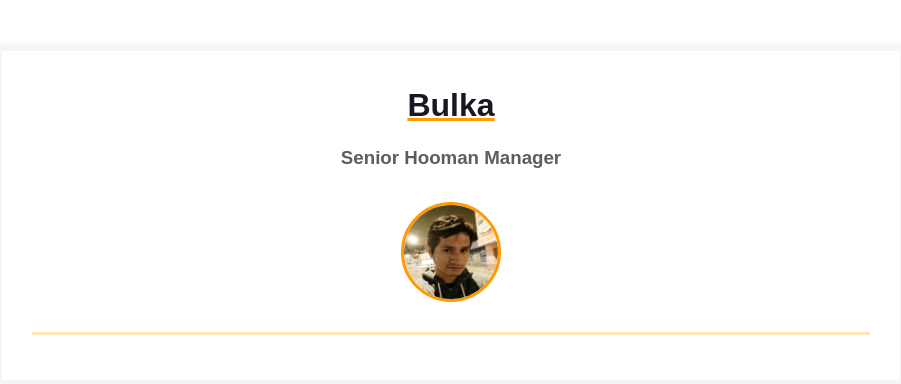
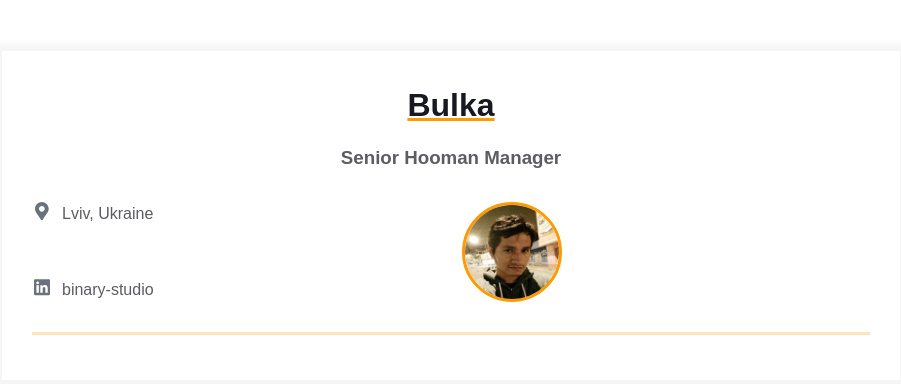
Before and after one commit to LevDoesCode/homepage, a plain HTML site: page index.html in a window 1280 px wide. Shown: the whole page, without its empty margins (189-1090 px from the left). Drawn offline with Linux system fonts and the light colour scheme.

Commit message:
Added profile links

```diff
--- a/index.html
+++ b/index.html
@@ -1,11 +1,13 @@
 <!DOCTYPE html>
 <html>
+
 <head>
   <meta charset="UTF-8" />
   <title>Résumé</title>
   <link rel="stylesheet" href="styles.css" />
   <meta name="viewport" content="width=device-width, initial-scale=1" />
 </head>
+
 <body>
   <main>
     <div class="resume">
@@ -15,14 +17,37 @@
           <h3 class="contact-info__sub-header">Senior Hooman Manager</h3>
 
           <div class="contact_info_container fh">
-                            <div class="contact-info__block"></div>
+            <div class="contact-info__block">
+              <a href="" rel="author" class="contact-info__item">
+                <div class="contact-info__item-icon-wrapper">
+                  <svg class="contact-info__item-icon" xmlns="http://www.w3.org/2000/svg" viewBox="0 0 384 512">
+                    <path d="M172.268 501.67C26.97 291.031 0 269.413 0 192 0 85.961 85.961 0
+                                      192 0s192 85.961 192 192c0 77.413-26.97 99.031-172.268 309.67-9.535
+                                      13.774-29.93 13.773-39.464 0zM192 272c44.183 0 80-35.817
+                                      80-80s-35.817-80-80-80-80 35.817-80 80 35.817 80 80 80z"></path>
+                  </svg>
+                </div>
+                <span>Lviv, Ukraine</span>
+              </a>
+
+              <a href="https://ua.linkedin.com/company/binary-studio_241166" rel="author" class="contact-info__item">
+                <div class="contact-info__item-icon-wrapper">
+                  <svg class="contact-info__item-icon" xmlns="http://www.w3.org/2000/svg" viewBox="0 0 448 512">
+                    <path d="M416 32H31.9C14.3 32 0 46.5 0 64.3v383.4C0 465.5 14.3 480 31.9
+                                      480H416c17.6 0 32-14.5 32-32.3V64.3c0-17.8-14.4-32.3-32-32.3zM135.4
+                                      416H69V202.2h66.5V416zm-33.2-243c-21.3 0-38.5-17.3-38.5-38.5S80.9
+                                      96 102.2 96c21.2 0 38.5 17.3 38.5 38.5 0 21.3-17.2 38.5-38.5
+                                      38.5zm282.1 243h-66.4V312c0-24.8-.5-56.7-34.5-56.7-34.6 0-39.9
+                                      27-39.9 54.9V416h-66.4V202.2h63.7v29.2h.9c8.9-16.8 30.6-34.5
+                                      62.9-34.5 67.2 0 79.7 44.3 79.7 101.9V416z"></path>
+                  </svg>
+                </div>
+                <span>binary-studio</span>
+              </a>
+            </div>
 
             <div class="contact-info__block contact-info__block--center">
-                                <img
-                                    class="contact-info__avatar"
-                                    src="assets/pic.jpeg"
-                                    alt="Avatar"
-                                />
+              <img class="contact-info__avatar" src="assets/pic.jpeg" alt="Avatar" />
             </div>
 
             <div class="contact-info__block"></div>
@@ -32,4 +57,5 @@
     </div>
   </main>
 </body>
+
 </html>
```
Lines whose indentation alone changed are shown as unchanged.
